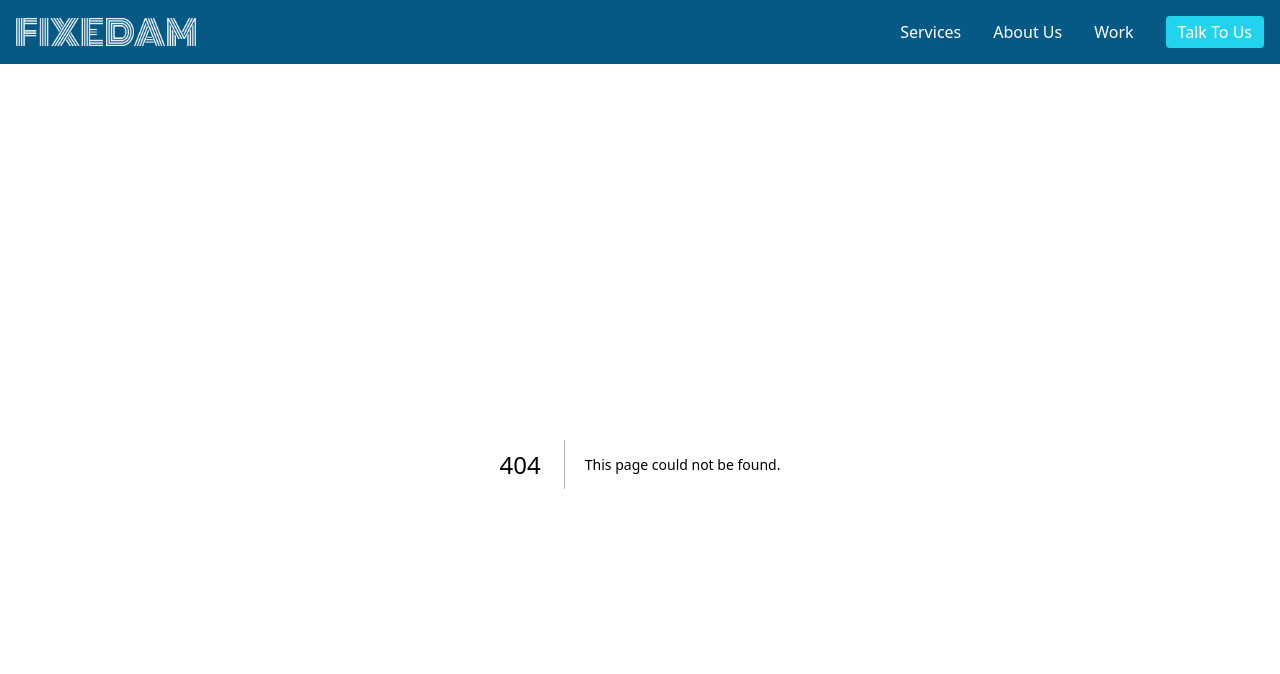
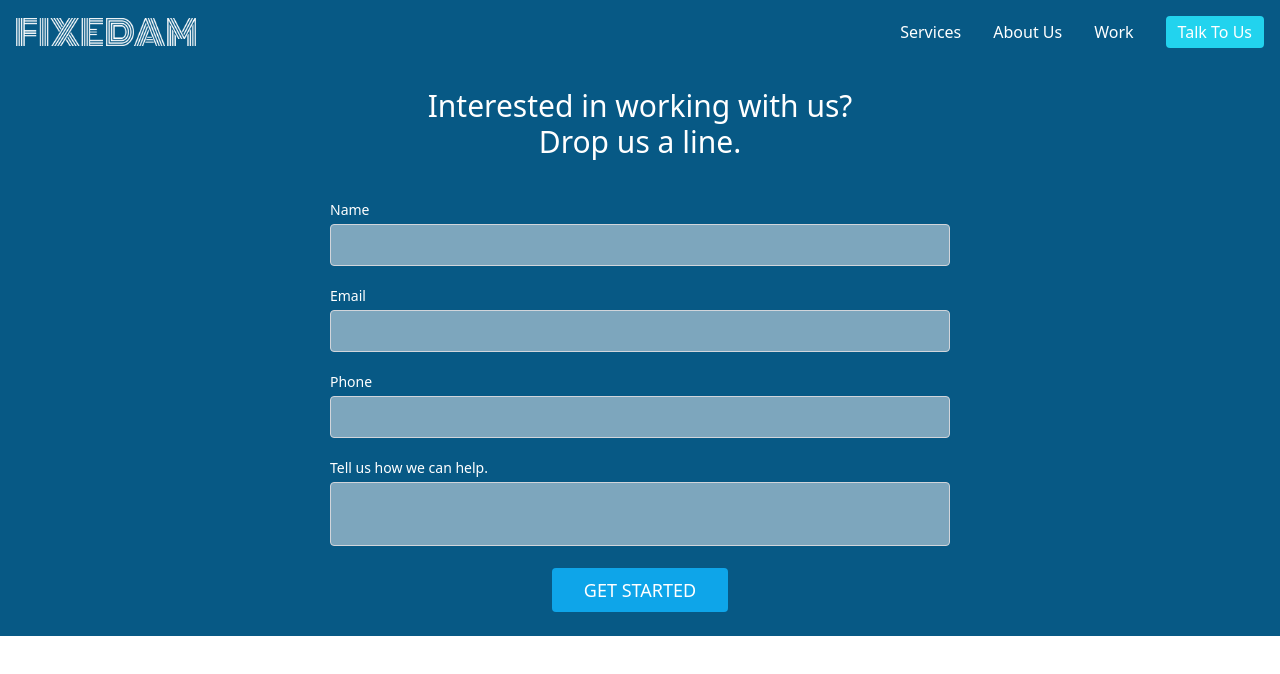
Before and after one commit to appzaib/Pliocio, a Next.js app: page /contact in a window 1280 px wide. Before the commit this address had no page. Shown: the top 674 px of the page. Built offline with nearby package versions, Linux system fonts and the light colour scheme.

Commit message:
Add Contact Page

```diff
--- /dev/null
+++ b/pages/contact.js
@@ -0,0 +1,91 @@
+import React from "react";
+
+function Contact() {
+  return (
+    <div>
+      <section id="contact" className="text-white bg-sky-800 relative">
+        <div className="container px-5 py-6 mx-auto">
+          <div className="flex flex-col text-center w-full mb-8">
+            <h1 className="sm:text-3xl text-2xl font-medium title-font mb-1 text-white">
+              Interested in working with us? <br /> Drop us a line.
+            </h1>
+          </div>
+          <div className="lg:w-1/2 md:w-2/3 mx-auto">
+            <div className="flex flex-wrap -m-2">
+              <div className="p-2 w-full">
+                <div className="relative">
+                  <label
+                    htmlFor="name"
+                    className="leading-7 text-sm text-white"
+                  >
+                    Name
+                  </label>
+                  <input
+                    type="text"
+                    id="name"
+                    name="name"
+                    className="w-full bg-gray-100 bg-opacity-50 rounded border border-gray-300 focus:border-sky-500 focus:bg-sky-100 focus:ring-2 focus:ring-sky-200 text-base outline-none text-gray-700 py-1 px-3 leading-8 transition-colors duration-200 ease-in-out"
+                  />
+                </div>
+              </div>
+              <div className="p-2 w-full">
+                <div className="relative">
+                  <label
+                    htmlFor="email"
+                    className="leading-7 text-sm text-white"
+                  >
+                    Email
+                  </label>
+                  <input
+                    type="email"
+                    id="email"
+                    name="email"
+                    className="w-full bg-gray-100 bg-opacity-50 rounded border border-gray-300 focus:border-sky-500 focus:bg-sky-100 focus:ring-2 focus:ring-sky-200 text-base outline-none text-gray-700 py-1 px-3 leading-8 transition-colors duration-200 ease-in-out"
+                  />
+                </div>
+              </div>
+              <div className="p-2 w-full">
+                <div className="relative">
+                  <label
+                    htmlFor="email"
+                    className="leading-7 text-sm text-white"
+                  >
+                    Phone
+                  </label>
+                  <input
+                    type="tel"
+                    id="email"
+                    name="email"
+                    className="w-full bg-gray-100 bg-opacity-50 rounded border border-gray-300 focus:border-sky-500 focus:bg-sky-100 focus:ring-2 focus:ring-sky-200 text-base outline-none text-gray-700 py-1 px-3 leading-8 transition-colors duration-200 ease-in-out"
+                  />
+                </div>
+              </div>
+              <div className="p-2 w-full">
+                <div className="relative">
+                  <label
+                    htmlFor="message"
+                    className="leading-7 text-sm text-white"
+                  >
+                    Tell us how we can help.
+                  </label>
+                  <textarea
+                    id="message"
+                    name="message"
+                    className="w-full bg-gray-100 bg-opacity-50 rounded border border-gray-300 focus:border-sky-500 focus:bg-sky-100 focus:ring-2 focus:ring-sky-200 h-16 text-base outline-none text-gray-700 py-1 px-3 resize-none leading-6 transition-colors duration-200 ease-in-out"
+                  ></textarea>
+                </div>
+              </div>
+              <div className="p-2 w-full">
+                <button className="flex mx-auto text-white bg-sky-500 border-0 py-2 px-8 focus:outline-none hover:bg-sky-600 rounded text-lg">
+                  GET STARTED
+                </button>
+              </div>
+            </div>
+          </div>
+        </div>
+      </section>
+    </div>
+  );
+}
+
+export default Contact;
```
